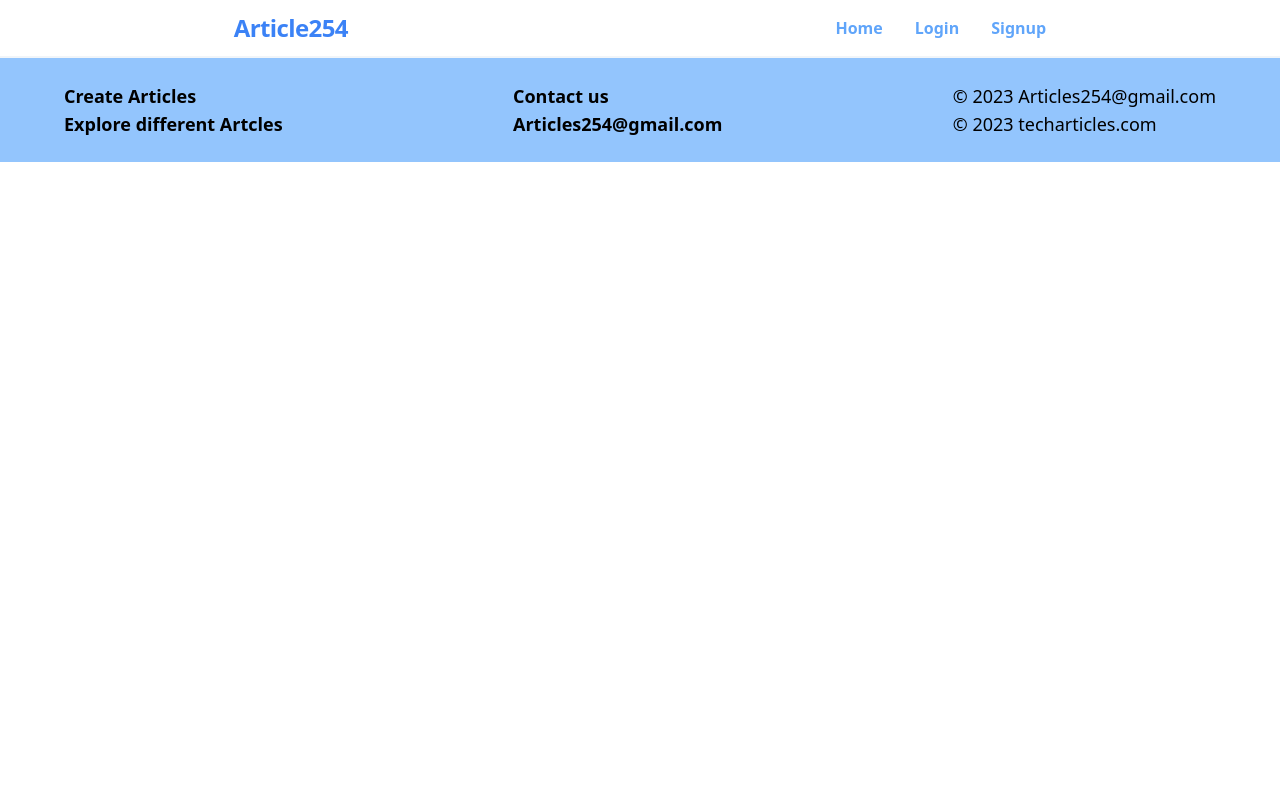
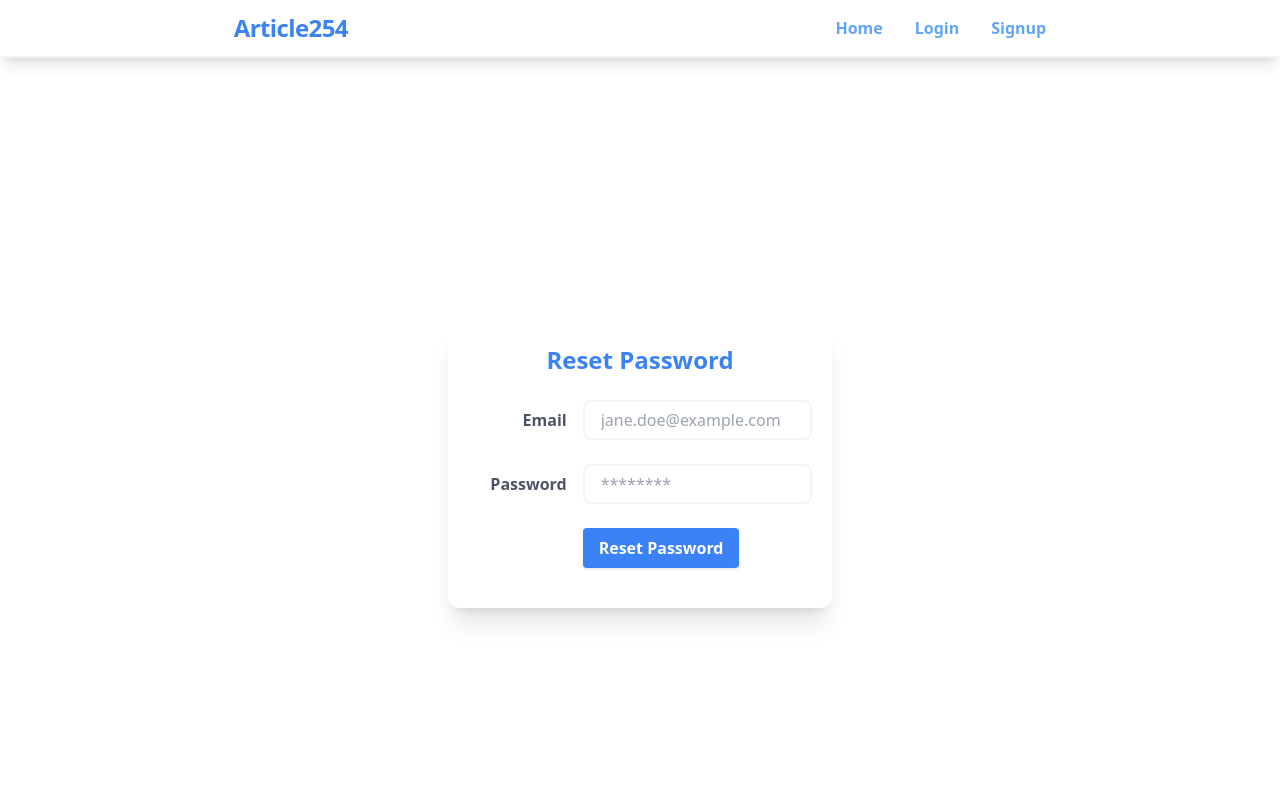
Before and after one commit to phase-4-group-15/front-end-phase-4, a React (Create React App) app: page /reset_password in a window 1280 px wide. Shown: the top 800 px of the page. Built offline with nearby package versions, Linux system fonts and the light colour scheme.

Commit message:
added reset password and login validation

```diff
--- a/src/components/App.js
+++ b/src/components/App.js
@@ -10,6 +10,7 @@ import LoginUser from './LoginUser';
 import SignUpUser from './SignUpUser';
 import AddReviewForm from '../pages/AddReviewForm';
 import axios from 'axios';
+import ResetPassword from './ResetPassword';
 
 function App() {
 
@@ -19,6 +20,7 @@ function App() {
   const [userId, setUserId] = useState(null);
   const [username, setUsername] = useState(null);
   const [sessionId, setSessionId] = useState(null);
+  const [error, setError] = useState(null);
 
   const handleLogin = (e) => {
     e.preventDefault();
@@ -34,9 +36,16 @@ function App() {
         navigate('/articles');
       })
       .catch(error => {
-        console.error('There was a problem with the fetch operation:', error);
+        if (error.response && error.response.status === 401) {
+          setError("Invalid username or password");
+        } else {
+          setError("An error occurred. Please try again later.");
+        }
       });
   };
+
+
+
 
 
 console.log(userId);
@@ -47,15 +56,16 @@ console.log(sessionId);
     <div className="">
         <Navbar setIsAuthenticated={setIsAuthenticated} isAuthenticated={isAuthenticated} />
         <Routes>
-          <Route path="/login" element={<LoginUser setIsAuthenticated={setIsAuthenticated} handleLogin={handleLogin}/>} />
+          <Route path="/login" element={<LoginUser error={error} setIsAuthenticated={setIsAuthenticated} handleLogin={handleLogin}/>} />
           <Route path="/Signup" element={<SignUpUser setIsAuthenticated={setIsAuthenticated} />} />
           <Route path="/" element={<LandingPage setIsAuthenticated={setIsAuthenticated} />} />
+          <Route path='/reset_password' element={<ResetPassword />}/>
           {isAuthenticated && (
             <>
               <Route path="/articles" element={<ArticlesPage sessionId={sessionId} isAuthenticated={isAuthenticated} userId={userId} username={username}/>} />
               <Route  path='/articles/:id' element={< ArticleReadPage userId={userId}/>}/>
               <Route  path='/createarticle' element={< CreateArticle userId={userId}/>}/>
-              {/* <Route path='/addreview' element={<AddReviewForm />}/> */}
+
             </>
           )}
 
--- a/src/components/LoginUser.js
+++ b/src/components/LoginUser.js
@@ -1,14 +1,23 @@
-import React, { useState } from 'react'
+import React, { useState, useEffect } from 'react'
 import {  Link } from "react-router-dom"
 
-const LoginUser = ({  handleLogin }) => {
+const LoginUser = ({  handleLogin, error }) => {
+
+
 
   return (
     <div className="flex justify-center items-center h-screen">
+
         <form class="w-full max-w-sm shadow-xl rounded-xl p-5 mt-4 " noValidate no-autocomplete onSubmit={handleLogin} >
-              <h1 className="text-2xl text-blue-500 text-center mb-6  font-bold"> User login</h1>
+          <h1 className="text-2xl text-blue-500 text-center mb-3  font-bold"> User login</h1>
+
+              {error && (
+                <div className="bg-red-100 border mb-4 border-red-400 text-red-700 px-4 py-3 rounded ">
+                  <strong className="font-bold">Error:</strong>
+                  <span className="block sm:inline">{error}</span>
+                </div>
+              )}
           <div class="md:flex md:items-center mb-6">
-
             <div class="md:w-1/3">
               <label class="block text-gray-600 font-bold md:text-right mb-1 md:mb-0 pr-4" for="inline-username">
                 Username
@@ -36,12 +45,16 @@ const LoginUser = ({  handleLogin }) => {
             </div>
           </div>
 
-          <div class="md:flex md:items-center mb-5">
-            <div class="md:w-1/3"></div>
-            <div class="md:w-2/3">
+          <div class="md:flex items-center justify-around mb-5">
+            <div class="">
               <button class="shadow bg-blue-500 hover:bg-blue-600 focus:shadow-outline focus:outline-none text-white font-bold py-2 px-4 rounded" type="submit">
                  login
               </button>
+            </div>
+            <div class="">
+              <Link exact to="/reset_password">
+                  <button className=" text-blue-900 rounded">reset password</button>
+              </Link>
             </div>
 
           </div>
@@ -50,7 +63,9 @@ const LoginUser = ({  handleLogin }) => {
                 <button className="shadow ml-8 bg-blue-500 hover:bg-blue-600 focus:shadow-outline focus:outline-none text-white font-bold py-2 px-4 rounded">Register here</button>
              </Link>
            </div>
+
         </form>
+
       </div>
      );
 }
--- a/src/components/Navbar.js
+++ b/src/components/Navbar.js
@@ -30,12 +30,13 @@ const Navbar = ({isAuthenticated, setIsAuthenticated}) => {
                 <Link to="/articles"  exact className="ml-5">articles</Link>
                 <Link to="/createarticle"  exact className="ml-5"> create Articles</Link>
                 <Link  onClick={handleLogout} to="/logout" exact className="ml-5">Logout</Link>
-                {/* <Link to='/AddReview'>AddRReview</Link> */}
+
               </>
             ):(
               <>
                <Link to="/login" className="ml-8">Login</Link>
                <Link to="/signup" className="ml-8">Signup</Link>
+               {/* <Link to='/reset_password' className="ml-6">Reset password</Link> */}
               </>
             )
           }
--- /dev/null
+++ b/src/components/ResetPassword.js
@@ -0,0 +1,82 @@
+import React, { useState } from 'react';
+import axios from 'axios';
+import { Routes , Route, useNavigate} from 'react-router-dom'
+
+const ResetPassword = () => {
+
+    const navigate = useNavigate()
+
+  const [username, setUsername] = useState('');
+  const [password, setPassword] = useState('');
+  const [message, setMessage] = useState('');
+
+const handleSubmit = async (e) => {
+    e.preventDefault();
+    try {
+      const response = await axios.patch(`http://localhost:3000/reset/${username}`, {
+        password: password
+      });
+      setMessage(response.data.message);
+      navigate("/login")
+    } catch (error) {
+      setMessage('incorrect username')
+    }
+  };
+
+  return (
+    <div className="flex justify-center items-center h-screen">
+      <form className="w-full max-w-sm shadow-xl rounded-xl p-5 mt-4" onSubmit={handleSubmit}>
+        <h1 className="text-2xl text-blue-500 text-center mb-6 font-bold">Reset Password</h1>
+        <div className="md:flex md:items-center mb-6">
+          <div className="md:w-1/3">
+            <label className="block text-gray-600 font-bold md:text-right mb-1 md:mb-0 pr-4" htmlFor="inline-name">
+              Email
+            </label>
+          </div>
+          <div className="md:w-2/3">
+            <input
+              className="border-2 border-gray-100 rounded-lg w-full py-2 px-4 text-gray-700 leading-tight focus:outline-none focus:bg-white focus:border-green-200"
+              id="inline-email"
+              type="name"
+              placeholder="jane.doe@example.com"
+              value={username}
+              onChange={(e) => setUsername(e.target.value)}
+              required
+              autoComplete="off"
+            />
+          </div>
+        </div>
+
+        <div className="md:flex md:items-center mb-6">
+          <div className="md:w-1/3">
+            <label className="block text-gray-600 font-bold md:text-right mb-1 md:mb-0 pr-4" htmlFor="inline-password">
+              Password
+            </label>
+          </div>
+          <div className="md:w-2/3">
+            <input
+              className="border-2 border-gray-100 rounded-lg w-full py-2 px-4 text-gray-700 leading-tight focus:outline-none focus:bg-white focus:border-green-200"
+              id="inline-password"
+              type="password"
+              placeholder="********"
+              value={password}
+              onChange={(e) => setPassword(e.target.value)}
+              required
+            />
+          </div>
+        </div>
+        <div className="md:flex md:items-center mb-5">
+          <div className="md:w-1/3"></div>
+          <div className="md:w-2/3">
+            <button className="shadow bg-blue-500 hover:bg-blue-600 focus:shadow-outline focus:outline-none text-white font-bold py-2 px-4 rounded" type="submit">
+              Reset Password
+            </button>
+          </div>
+        </div>
+        {message && <div className="text-red-600 text-center">{message}</div>}
+      </form>
+    </div>
+  );
+};
+
+export default ResetPassword;
```
